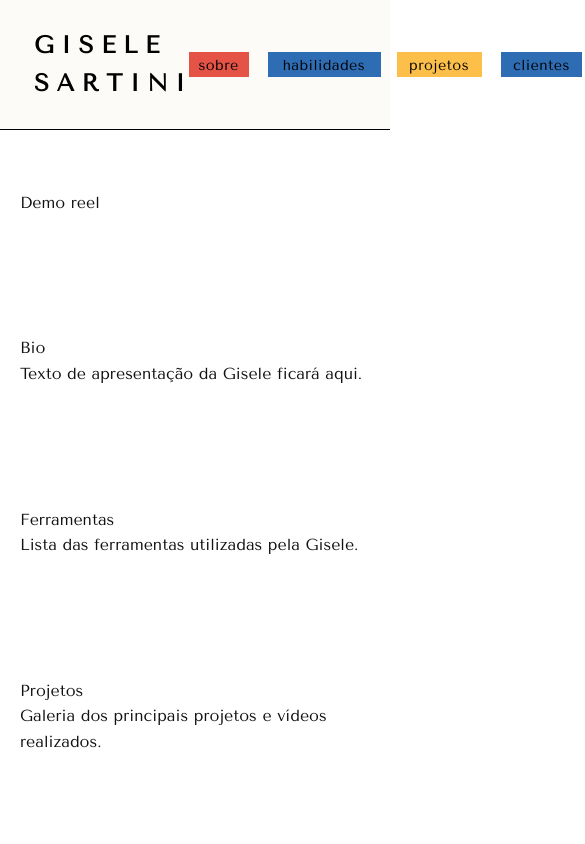
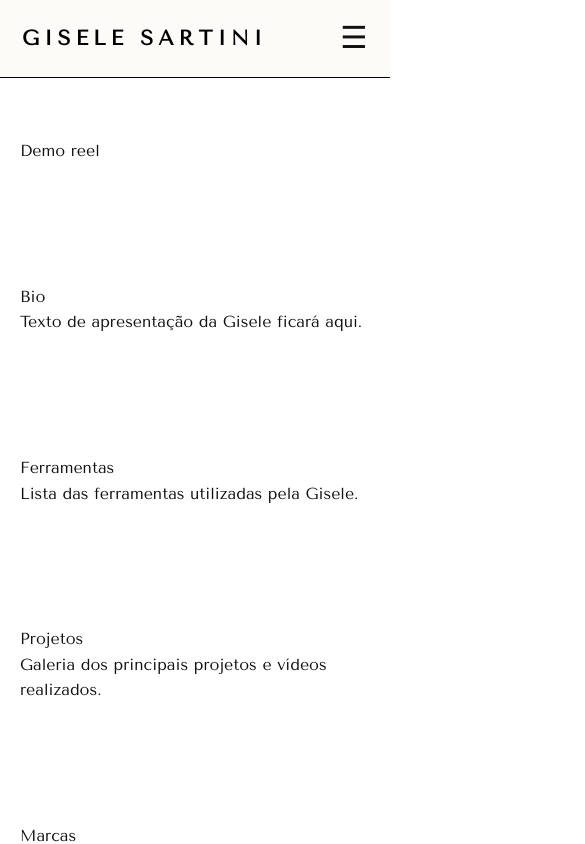
Before and after one commit to caiocastelhano/gisele-sartini, a Next.js app: page / in a window 390 px wide. Shown: the top 844 px of the page, 585 px wide, since content can reach past the window. Built offline with nearby package versions, Linux system fonts and the light colour scheme; no server answers.

Commit message:
Implement responsive navbar with compact mobile menu and hamburger toggle

```diff
--- a/app/components/LanguageSwitcher/LanguageSwitcher.module.css
+++ b/app/components/LanguageSwitcher/LanguageSwitcher.module.css
@@ -41,3 +41,15 @@
   outline: 2px solid #000;
   outline-offset: 2px;
 }
+
+/* MOBILE (até 768px)            */
+@media (max-width: 768px) {
+  .flag {
+    padding: 4px 6px;
+  }
+
+  .flag svg {
+    width: 20px;
+    height: 20px;
+  }
+}
--- a/app/components/Navbar/Navbar.jsx
+++ b/app/components/Navbar/Navbar.jsx
@@ -1,8 +1,36 @@
+"use client";
+
 import Link from "next/link";
 import styles from "./Navbar.module.css";
 import LanguageSwitcher from "../LanguageSwitcher/LanguageSwitcher";
+import { useState, useRef, useEffect } from "react";
 
 export default function Navbar({ lang, dictionary }) {
+  const [isOpen, setIsOpen] = useState(false);
+
+  const menuRef = useRef(null);
+  const buttonRef = useRef(null);
+
+  const toggleMenu = () => {
+    setIsOpen((prev) => !prev);
+  };
+
+  useEffect(() => {
+    function handleClickOutside(event) {
+      if (
+        menuRef.current &&
+        !menuRef.current.contains(event.target) &&
+        buttonRef.current &&
+        !buttonRef.current.contains(event.target)
+      ) {
+        setIsOpen(false);
+      }
+    }
+
+    document.addEventListener("mousedown", handleClickOutside);
+    return () => document.removeEventListener("mousedown", handleClickOutside);
+  }, []);
+
   return (
     <nav className={styles.navbar} aria-label={dictionary.navbar.navLabel}>
 
@@ -14,7 +42,7 @@ export default function Navbar({ lang, dictionary }) {
         {dictionary.navbar.name}
       </Link>
 
-      <ul className={styles.rightMenu}>
+      <ul ref={menuRef} className={`${styles.rightMenu} ${isOpen ? styles.menuOpen : ""}`}>
 
         <li>
           <Link
@@ -70,6 +98,15 @@ export default function Navbar({ lang, dictionary }) {
           <LanguageSwitcher currentLang={lang} dictionary={dictionary} />
         </li>
       </ul>
+
+      <button
+        ref={buttonRef}
+        className={styles.hamburger}
+        onClick={toggleMenu}
+        aria-label="Menu"
+      >
+        ☰
+      </button>
     </nav>
   );
 }
--- a/app/components/Navbar/Navbar.module.css
+++ b/app/components/Navbar/Navbar.module.css
@@ -91,3 +91,105 @@
   align-items: center;
   font-size: 0.85rem;
 }
+
+.hamburger {
+  display: none;
+  font-size: 1.9rem;
+  background: none;
+  border: none;
+  cursor: pointer;
+  margin-left: 18px;
+  line-height: 1;
+  padding: 2px;
+}
+
+/* MOBILE (até 768px)            */
+@media (max-width: 768px) {
+  .navbar {
+    padding: 18px 20px;
+    justify-content: space-between;
+  }
+
+  .hamburger {
+    display: block;
+  }
+
+  .rightMenu {
+    display: none;
+    position: absolute;
+    top: 70px;
+    left: 0;
+    width: 100%;
+    padding: 22px 20px 28px 20px;
+    background: #FDFBF8;
+    border-bottom: 1px solid #000;
+
+    flex-direction: row;
+    flex-wrap: wrap;
+    justify-content: center;
+    text-align: center;
+    gap: 14px 0;
+    z-index: 40;
+  }
+
+  .menuOpen {
+    display: flex;
+  }
+
+  .rightMenu li:not(.languageWrapper) {
+    flex: 0 0 33.333%;
+    display: flex;
+    justify-content: center;
+  }
+
+  .rightMenu li:nth-child(5) {
+    flex-basis: 33.333%;
+  }
+
+  .linkWrapper {
+    padding: 2px 6px;
+  }
+
+  .link {
+    font-size: 0.85rem;
+  }
+
+  .linkWrapper::after {
+    border-width: 1px;
+    left: -5%;
+    width: 110%;
+  }
+
+  .name {
+    font-size: 1.3rem;
+    letter-spacing: 5px;
+  }
+
+ .languageWrapper {
+    flex-basis: 100% !important;
+    display: flex;
+    justify-content: center;
+    margin-top: 8px;
+  }
+}
+
+/* TABLET (769px - 1024px)       */
+@media (min-width: 769px) and (max-width: 1024px) {
+  .navbar {
+    padding: 20px 28px;
+  }
+
+  .hamburger {
+    display: none;
+  }
+
+  .rightMenu {
+    display: flex;
+    gap: 28px;
+  }
+
+  .name {
+    font-size: 1.4rem;
+    letter-spacing: 6px;
+  }
+}
```
